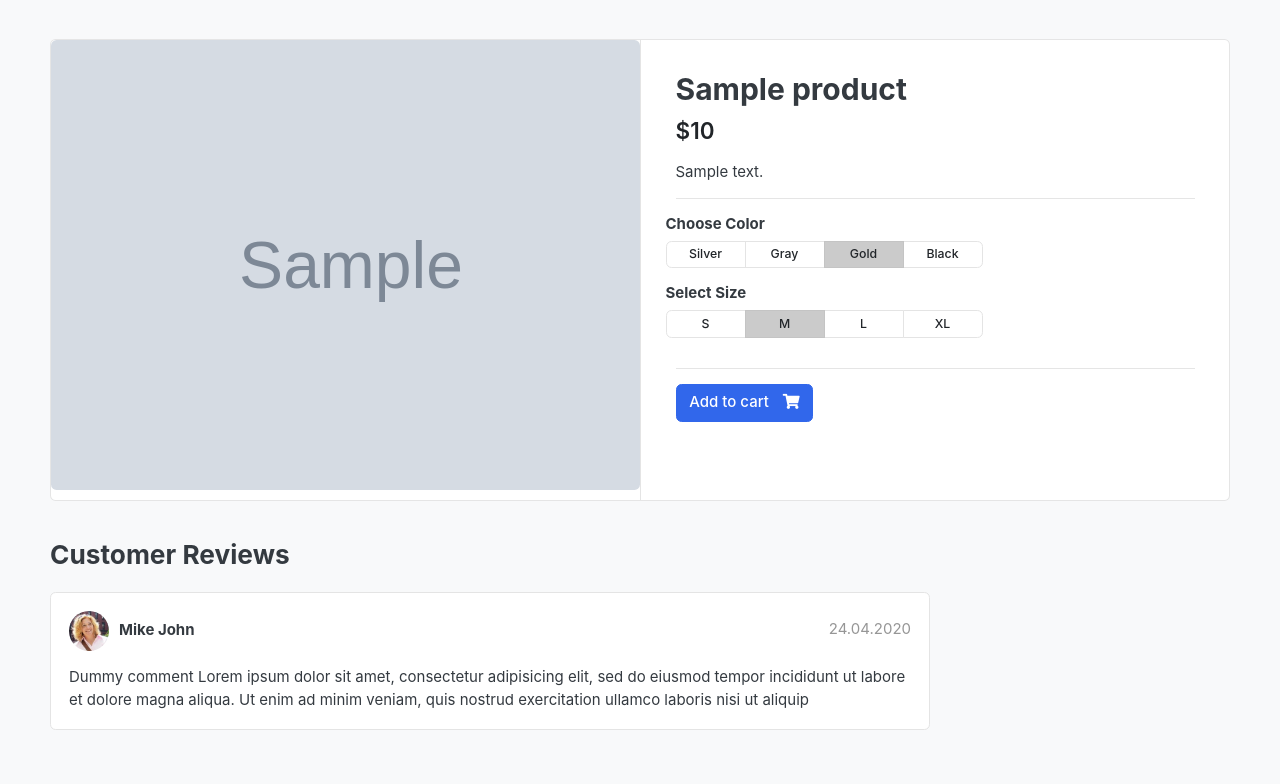
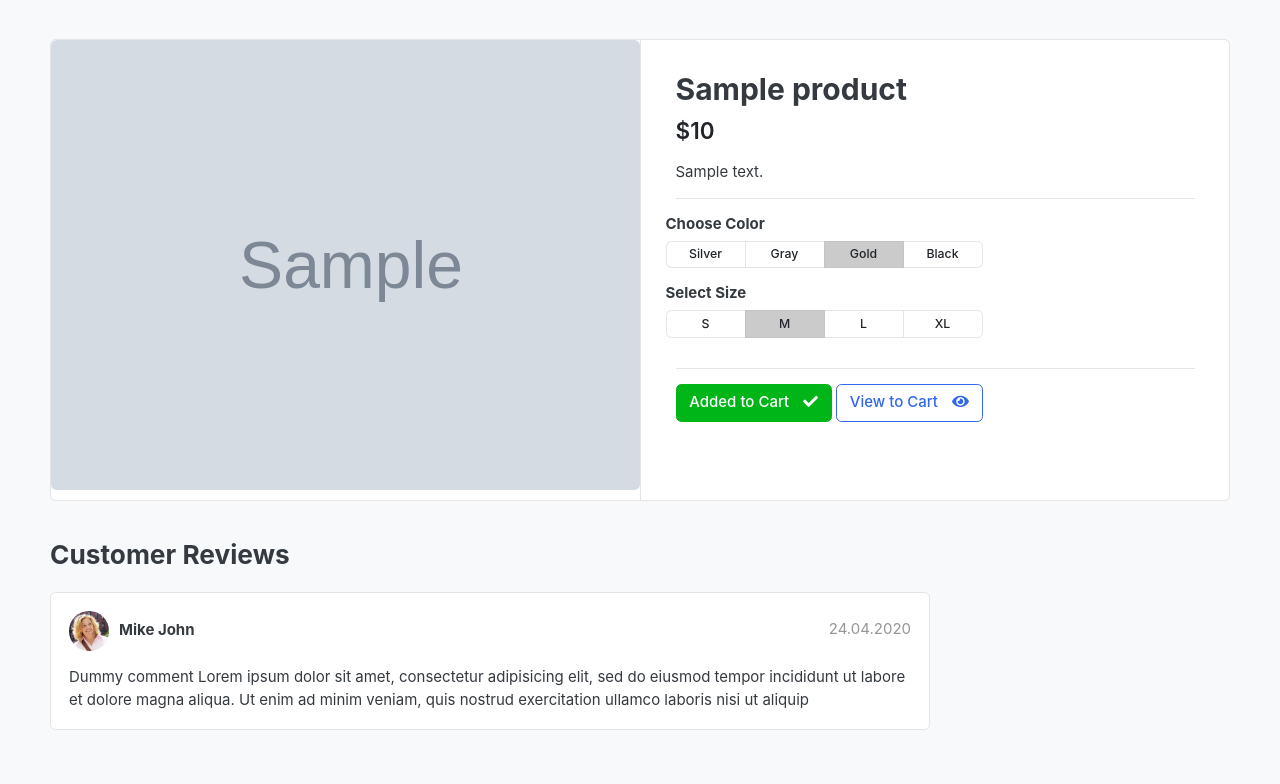
Before and after one commit to janerbastos/ecommerc-django, a Django app: template templates/store/product_detail.html in a window 1280 px wide. Shown: the part 119-903 px from the top of the page. Run offline with Django 4.2, Linux system fonts and the light colour scheme; the template is opened without the code that fills it: values that come from a table or form of the project are taken from there, others are empty; tables that the repository leaves empty hold one stand-in row (values such as "Sample post"); grey boxes marked "Sample" are stand-in pictures; some libraries are stand-ins or nearby versions; some web fonts are replaced.

Commit message:
Seção 10: Fixing Cart Bugs & Context Processor for Cart Item Counter

```diff
--- /dev/null
+++ b/carts/context_processors.py
@@ -0,0 +1,18 @@
+from .models import CartItem, Cart
+
+from store.views import _cart_id
+
+
+def counter(request):
+    cart_count = 0
+    if "admin" in request.path:
+        return {}
+    else:
+        try:
+            cart = Cart.objects.get(cart_id=_cart_id(request))
+            cart_items = CartItem.objects.filter(cart=cart)
+            for cart_item in cart_items:
+                cart_count += cart_item.quantity
+        except Cart.DoesNotExist:
+            cart_count = 0
+    return dict(cart_count=cart_count)
--- a/greatkart/settings.py
+++ b/greatkart/settings.py
@@ -47,6 +47,7 @@ TEMPLATES = [
                 "django.contrib.auth.context_processors.auth",
                 "django.contrib.messages.context_processors.messages",
                 "category.context_processors.menu_links",
+                "carts.context_processors.counter",
             ],
         },
     },
--- a/templates/includes/navbar.html
+++ b/templates/includes/navbar.html
@@ -69,9 +69,9 @@
                 <a href="./register.html"> Register</a>
               </div>
             </div>
-            <a href="./cart.html" class="widget-header pl-3 ml-3">
+            <a href="{% url 'cart' %}" class="widget-header pl-3 ml-3">
               <div class="icon icon-sm rounded-circle border"><i class="fa fa-shopping-cart"></i></div>
-              <span class="badge badge-pill badge-danger notify">0</span>
+              <span class="badge badge-pill badge-danger notify">{{ cart_count }}</span>
             </a>
           </div> <!-- widgets-wrap.// -->
         </div> <!-- col.// -->
--- a/templates/store/product_detail.html
+++ b/templates/store/product_detail.html
@@ -71,8 +71,17 @@
             <hr>
             {% if product.stock <= 0 %} <h5 class="text-danger">Out of stock</h5>
               {% else %}
+              {% if in_cart %}
+              <a href="#" class="btn  btn-success"> <span class="text">Added to
+                  Cart</span>
+                <i class="fas fa-check"></i> </a>
+              <a href="{% url 'cart' %}" class="btn  btn-outline-primary"> <span class="text">View to
+                  Cart</span>
+                <i class="fas fa-eye"></i> </a>
+              {% else %}
               <a href="{% url 'add_cart' product.id %}" class="btn  btn-primary"> <span class="text">Add to cart</span>
                 <i class="fas fa-shopping-cart"></i> </a>
+              {% endif %}
               {% endif %}
           </article> <!-- product-info-aside .// -->
         </main> <!-- col.// -->
--- a/templates/store/store.html
+++ b/templates/store/store.html
@@ -143,7 +143,7 @@
                     <!-- <del class="price-old">$1980</del> -->
                   </div> <!-- price-wrap.// -->
                 </div>
-                <a href="#" class="btn btn-block btn-primary">Add to cart </a>
+                <a href="{% url 'add_cart' product.id %}" class="btn btn-block btn-primary">Add to cart </a>
               </figcaption>
             </figure>
           </div> <!-- col.// -->
```
Also changed, not shown: store/views.py (+9 -2 lines), templates/store/cart.html (+12 -4 lines).
